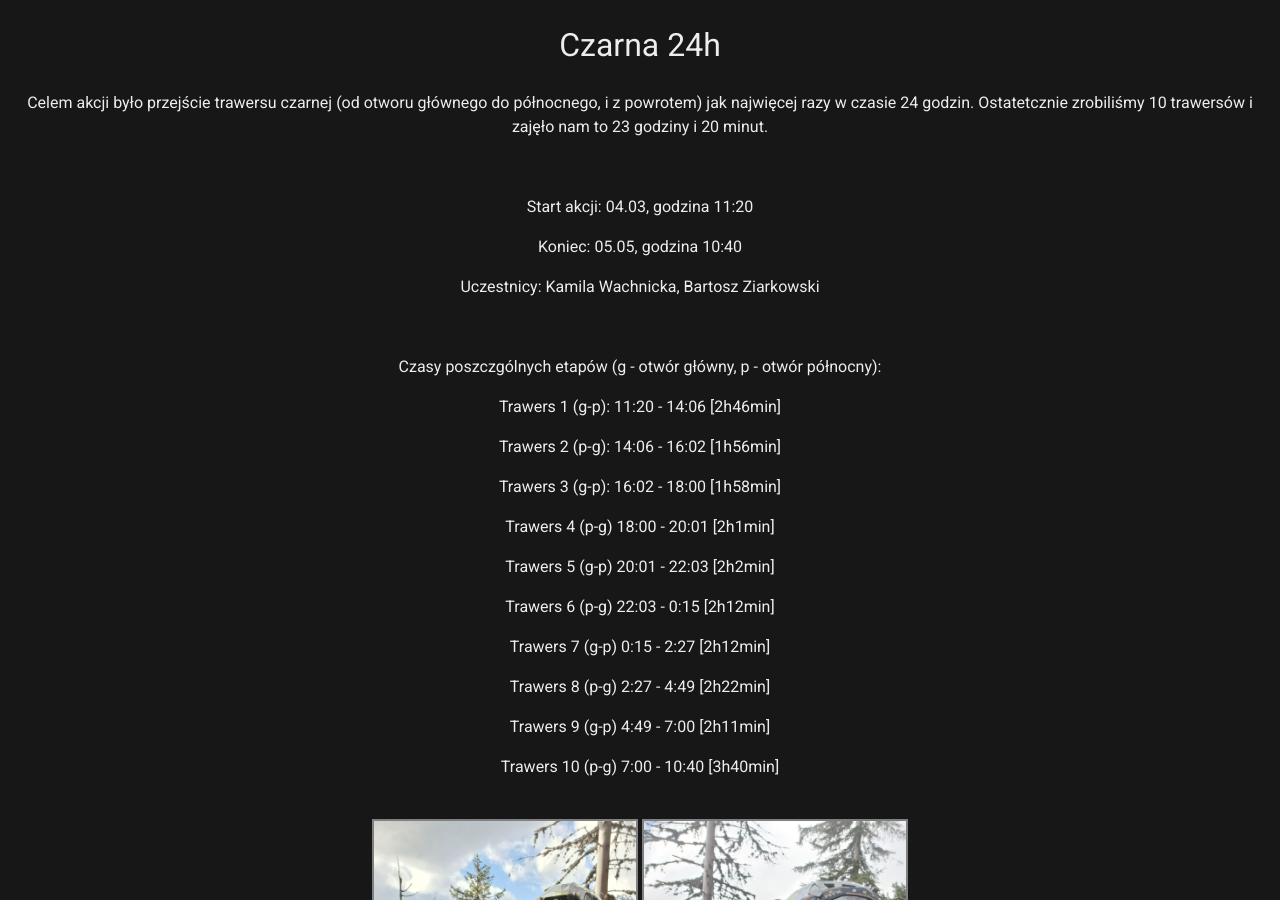
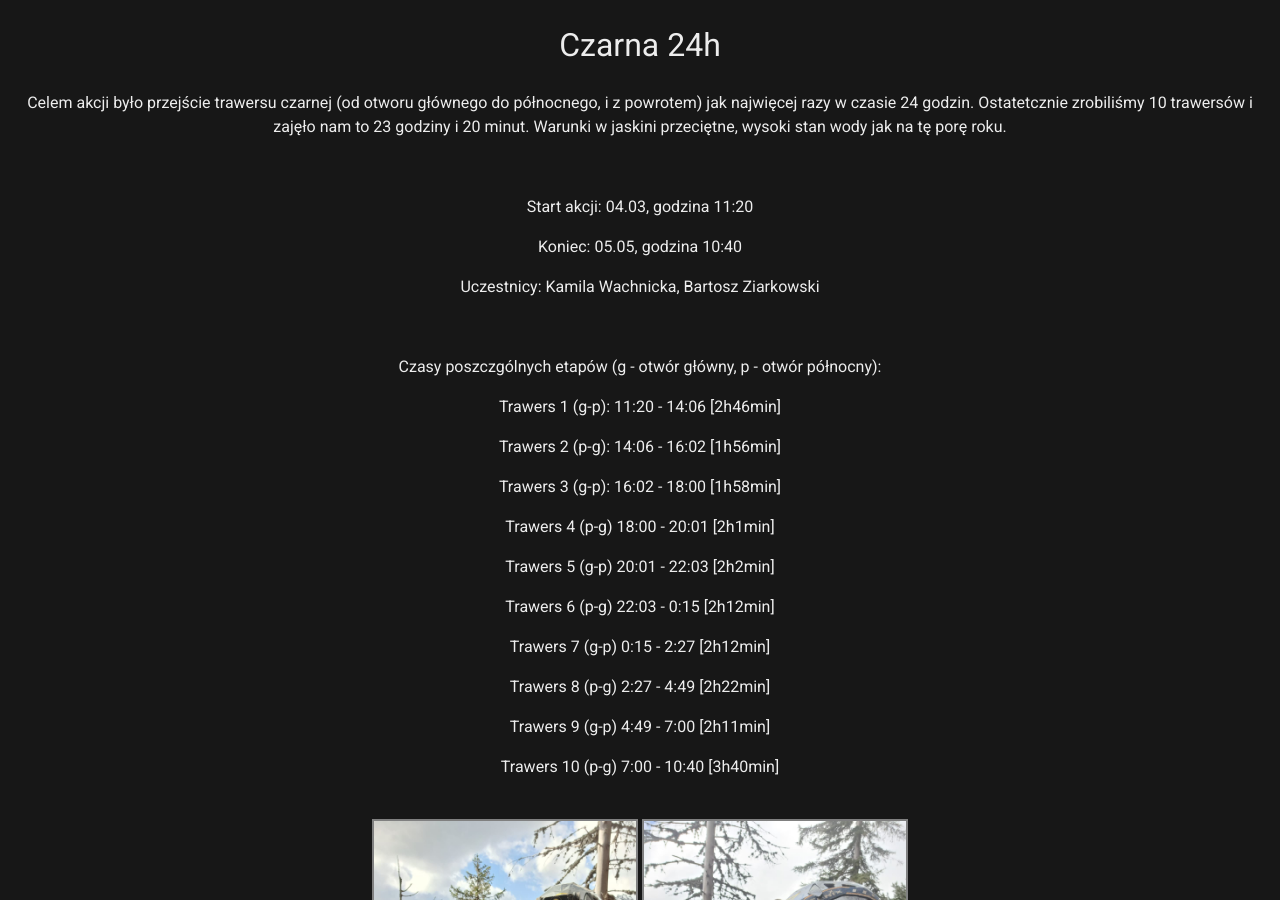
Before and after one commit to dziury/szkice, a Jekyll site: the page built from Relacje/Czarna24.md, in a window 1280 px wide and 900 px high. Built offline with Jekyll 4.4.1, drawn with Linux system fonts in a browser that asks for light colours; our own code applies the rules of GitHub Pages for plain Markdown files.

Commit message:
czarna24 update

```diff
--- a/Relacje/Czarna24.md
+++ b/Relacje/Czarna24.md
@@ -1,14 +1,10 @@
-
-
 # Czarna 24h
 
-Celem akcji było przejście trawersu czarnej (od otworu głównego do północnego, i z powrotem) jak najwięcej razy w czasie 24 godzin. Ostatetcznie zrobiliśmy 10 trawersów i zajęło nam to 23 godziny i 20 minut.
+Celem akcji było przejście trawersu czarnej (od otworu głównego do północnego, i z powrotem) jak najwięcej razy w czasie 24 godzin. Ostatetcznie zrobiliśmy 10 trawersów i zajęło nam to 23 godziny i 20 minut. Warunki w jaskini przeciętne, wysoki stan wody jak na tę porę roku.
 
 <div>
 <br>
 </div>
-
-
 
 Start akcji: 04.03, godzina 11:20
 
```
